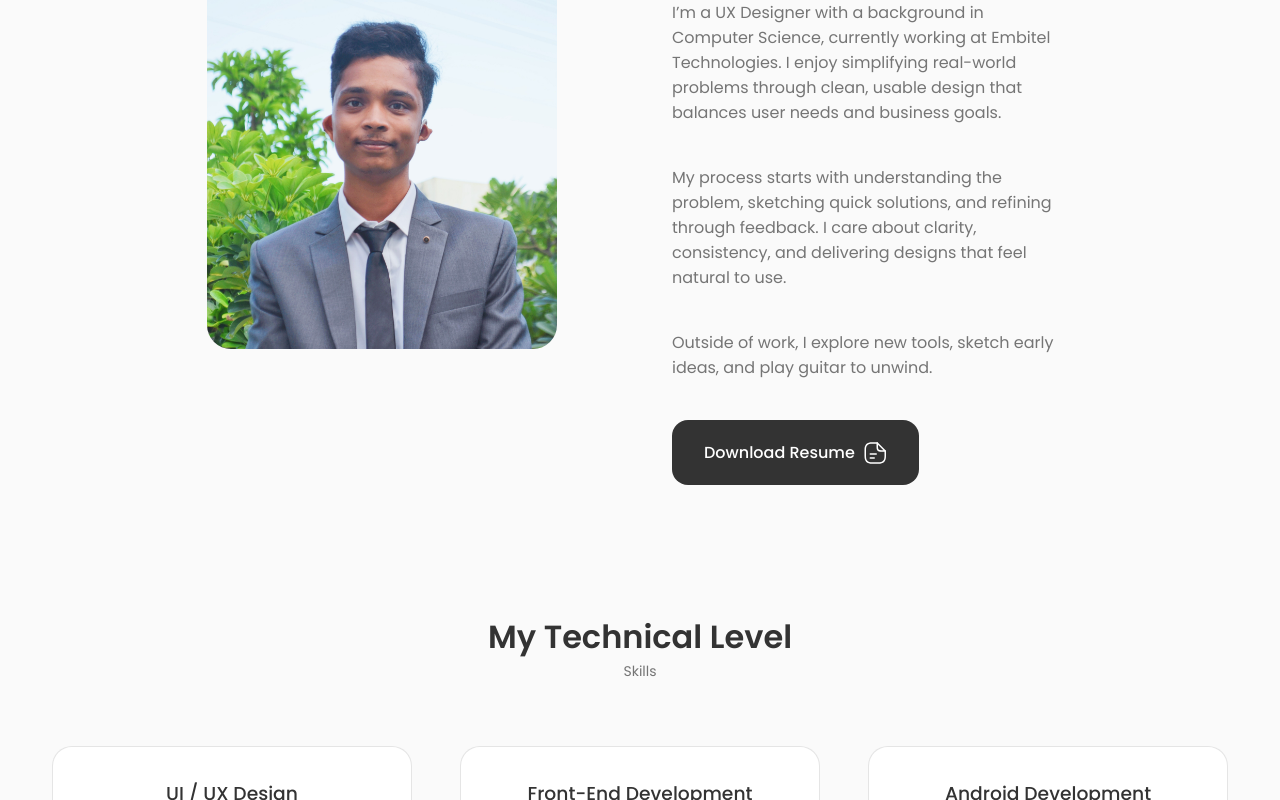
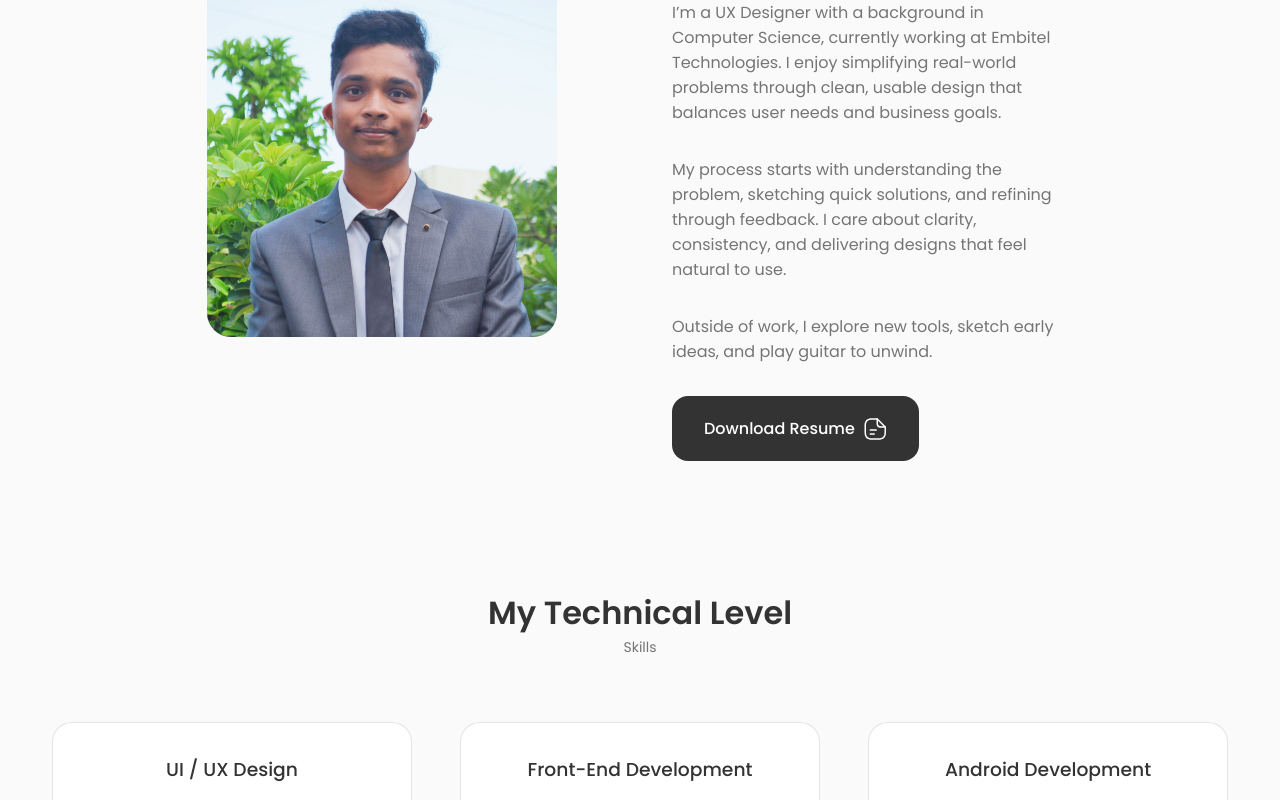
Before and after one commit to Rajesh-mm/Portfolio, a React (Create React App) app: page / in a window 1280 px wide. Shown: the part 1047-1847 px from the top of the page. Built offline with nearby package versions, Linux system fonts and the light colour scheme.

Commit message:
Update about.css

```diff
--- a/src/components/about/about.css
+++ b/src/components/about/about.css
@@ -41,7 +41,7 @@
 
 .about__description {
     padding: 0 4rem 0 0;
-    margin-bottom: var(--mb-2-5);
+    margin-bottom: var(--mb-2);
 }
 
 
```
